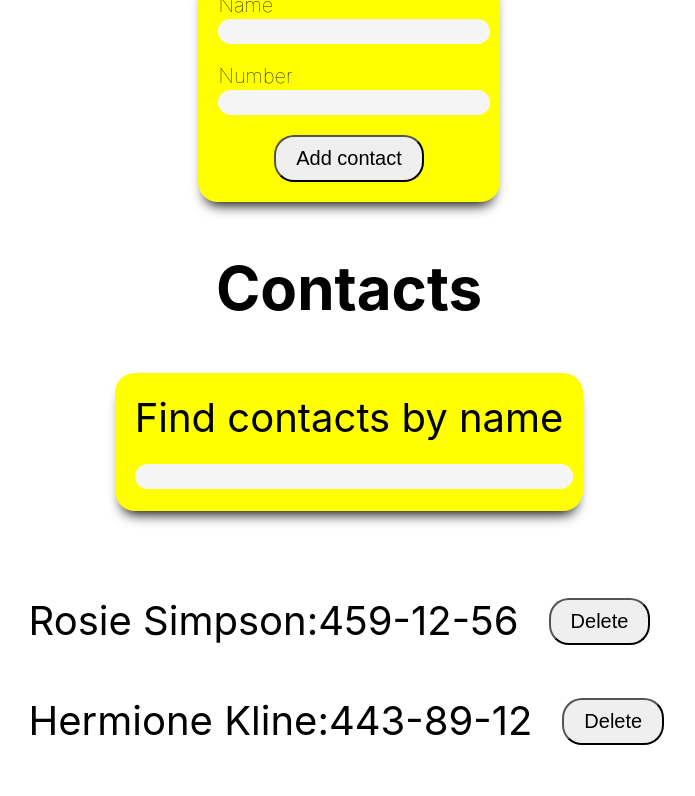
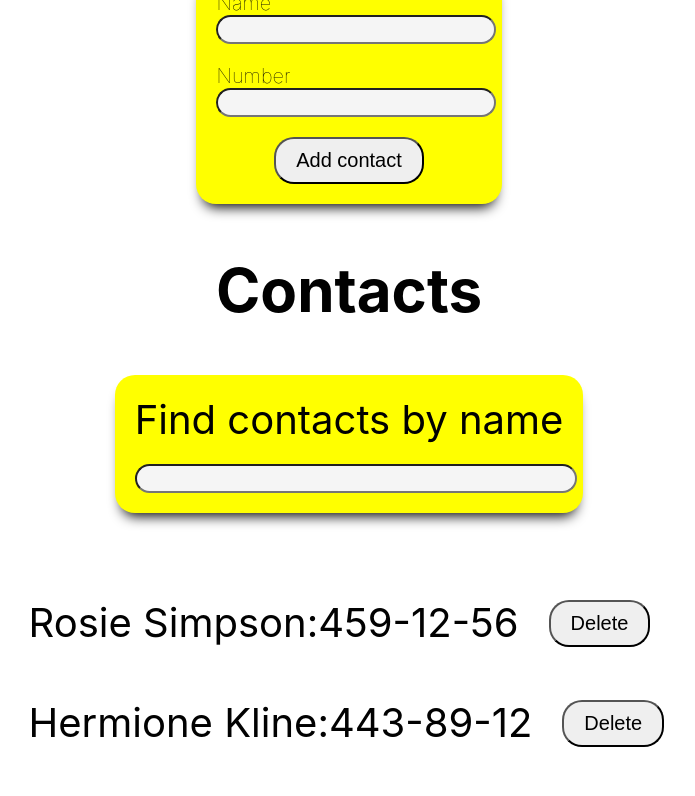
Before and after one commit to valerykyr23/goit-react-hw-02-phonebook-version2, a React (Create React App) app: page / in a window 1280 px wide. Shown: the top 796 px of the page, without its empty margins (291-986 px from the left). Built offline with nearby package versions, Linux system fonts and the light colour scheme.

Commit message:
added prop types/css styles/alert function

```diff
--- a/package.json
+++ b/package.json
@@ -8,6 +8,7 @@
     "@testing-library/react": "^12.1.4",
     "@testing-library/user-event": "^13.5.0",
     "nanoid": "^5.0.4",
+    "prop-types": "^15.8.1",
     "react": "^18.1.0",
     "react-dom": "^18.1.0",
     "react-scripts": "5.0.1",
--- a/src/components/App.jsx
+++ b/src/components/App.jsx
@@ -39,6 +39,10 @@ state = {
       id: nanoid(),
       name: data.name,
       number: data.number
+    }
+
+    if (this.state.contacts.find(contact=> contact.name.includes(data.name))) {
+      alert(`${data.name} is already in contacts.`)
     }
 
     this.setState(prevState => ({
--- a/src/components/ContactForm/ContactForm.jsx
+++ b/src/components/ContactForm/ContactForm.jsx
@@ -11,9 +11,7 @@ export class ContactForm extends Component {
 }
 
   handleInputChange = (event) => {
-    console.log(event.currentTarget)
-    console.log(event.currentTarget.value)
-    console.log(event.currentTarget.name)
+
     const { name, value } = event.currentTarget;
   this.setState ({[name]: value})
   }
--- a/src/components/ContactForm/ContactForm.module.css
+++ b/src/components/ContactForm/ContactForm.module.css
@@ -14,8 +14,9 @@
 }
 
 .formInput {
-    border: 0;
-        outline: 0;
+
+        outline: 20;
+        outline-color: #000000;
         width: 100%;
         margin-bottom: 10px;
         border-radius: 20px;
@@ -23,7 +24,6 @@
         background-color: whitesmoke;
         box-shadow:inset
     }
-
 
 
 
--- a/src/components/Filter/Filter.module.css
+++ b/src/components/Filter/Filter.module.css
@@ -16,8 +16,9 @@ display: flex;
 
 .filterInput {
 
-border: 0;
-outline: 0;
+
+outline: 20;
+outline-color: #000000;
 width: 100%;
 border-radius: 20px;
 padding: 5px;
--- a/src/index.css
+++ b/src/index.css
@@ -13,3 +13,12 @@ code {
   font-family: source-code-pro, Menlo, Monaco, Consolas, 'Courier New',
     monospace;
 }
+
+button:hover {
+  background-color: rgb(0, 132, 255);
+  cursor: pointer
+}
+
+ input:focus {
+   outline-color: blue;
+ }
```
Also changed, not shown: src/components/ContactList/ContactList.jsx (+7 -1 lines), src/components/Filter/Filter.jsx (+7 -1 lines).
